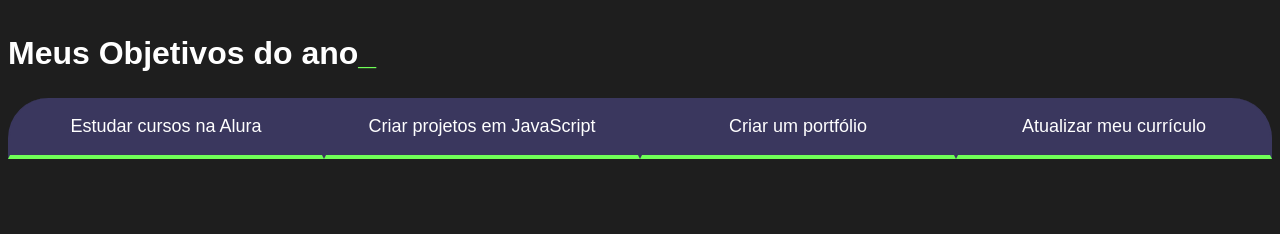
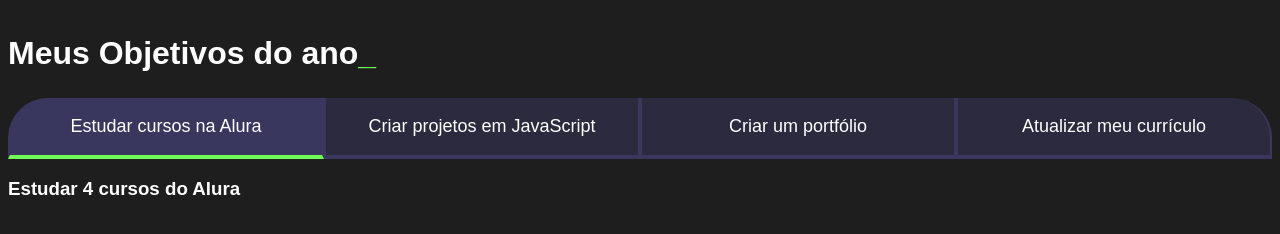
Before and after one commit to MATEMATICA-II-PROGRAMACAO-3C-CAP-2024/quarteto-fantastico-e-nathan, a plain HTML site: page index.html in a window 1280 px wide. Both pictures are taken after a click on the button "Estudar cursos na Alura". Drawn offline with Linux system fonts and the light colour scheme; a web font is replaced by a local one.

Commit message:
quarteto-fantastico-e-nathan

```diff
--- a/index.html
+++ b/index.html
@@ -16,5 +16,10 @@
         <button class="botao ativo">Atualizar meu currículo</button>
     </div>
     <script src="main.js"></script>
+    <div class="abas-texto">
+        <div class="aba-conteudo">
+            <h3 class="aba-conteudo-titulo-principal">  Estudar 4 cursos do Alura</h3>
+        </div>
+    </div>
 </body>
 </html>
--- a/main.js
+++ b/main.js
@@ -1,2 +1,9 @@
 const botoes = document.querySelectorAll(".botao");
 console.log(botoes)
+for(let i=0;i <botoes.length;i++){ botoes[i].onclick = function() {
+
+    for(let j=0;j<botoes.length;j++) { botoes[j].classList.remove("ativo");
+    }
+    botoes[i].classList.add("ativo");
+    }
+    }
```
